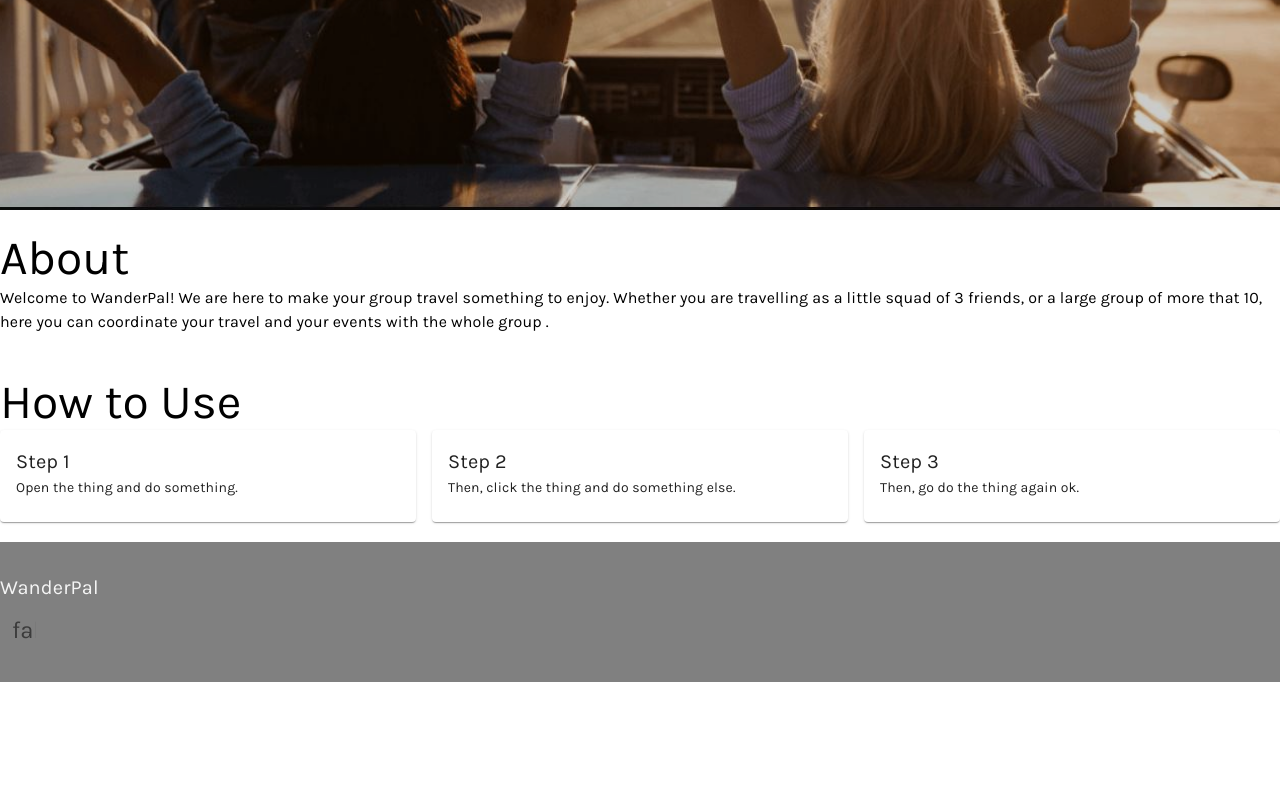
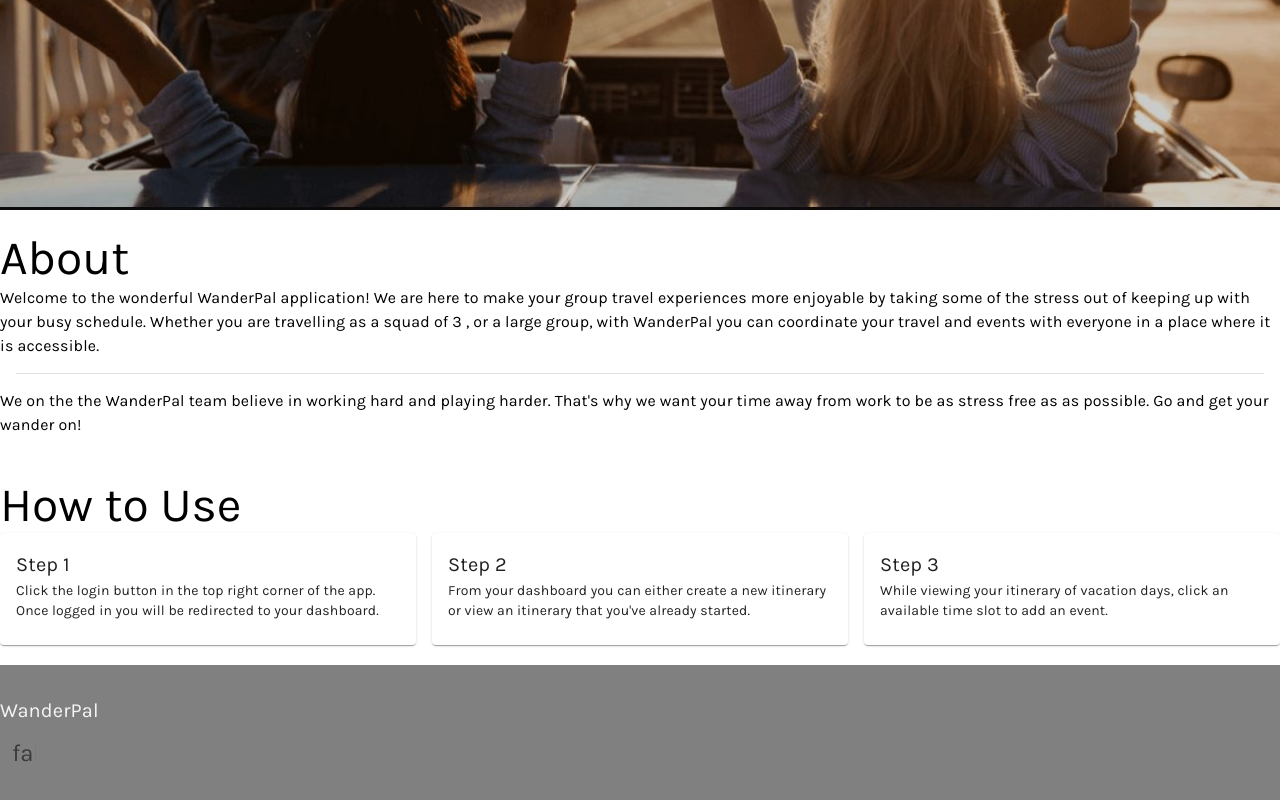
Before and after one commit to Codechief09/wonderpals, a React app: page / in a window 1280 px wide. Shown: the part 590-1390 px from the top of the page. Before the commit the page ends 1272 px from the top, so only its background shows below. Built offline with nearby package versions, Linux system fonts and the light colour scheme; no server answers; some icons are missing.

Commit message:
updated about and how to

```diff
--- a/src/component/About/About.js
+++ b/src/component/About/About.js
@@ -1,5 +1,6 @@
 import React from 'react';
 import './About.scss';
+import Divider from '@material-ui/core/Divider';
 
 import { Typography, Container } from '@material-ui/core';
 
@@ -11,7 +12,9 @@
           About
         </Typography>
         <Typography variant='body1'>
-          Welcome to WanderPal! We are here to make your group travel something to enjoy. Whether you are travelling as a little squad of 3 friends, or a large group of more that 10, here you can coordinate your travel and your events with the whole group <break/>.
+          Welcome to the wonderful WanderPal application! We are here to make your group travel experiences more enjoyable by taking some of the stress out of keeping up with your busy schedule. Whether you are travelling as a squad of 3 , or a large group, with WanderPal you can coordinate your travel and events with everyone in a place where it is accessible.
+            <Divider variant="middle" id="divide"/>
+          We on the the WanderPal team believe in working hard and playing harder.  That's why we want your time away from work to be as stress free as as possible. Go and get your wander on!
 
         </Typography>
 
--- a/src/component/About/About.scss
+++ b/src/component/About/About.scss
@@ -1,3 +1,7 @@
 #about {
   padding: 20px 0;
 }
+#divide{
+  margin-top: 15px;
+  margin-bottom: 15px;
+}
--- a/src/component/HowToUse/HowToUse.js
+++ b/src/component/HowToUse/HowToUse.js
@@ -7,9 +7,9 @@
     super(props);
     this.state = {
       cardData: [
-        'Open the thing and do something.',
-        'Then, click the thing and do something else.',
-        'Then, go do the thing again ok.'
+        'Click the login button in the top right corner of the app.  Once logged in you will be redirected to your dashboard.',
+        'From your dashboard you can either create a new itinerary or view an itinerary that you\'ve already started.',
+        'While viewing your itinerary of vacation days, click an available time slot to add an event.'
       ]
     }
   }
```
